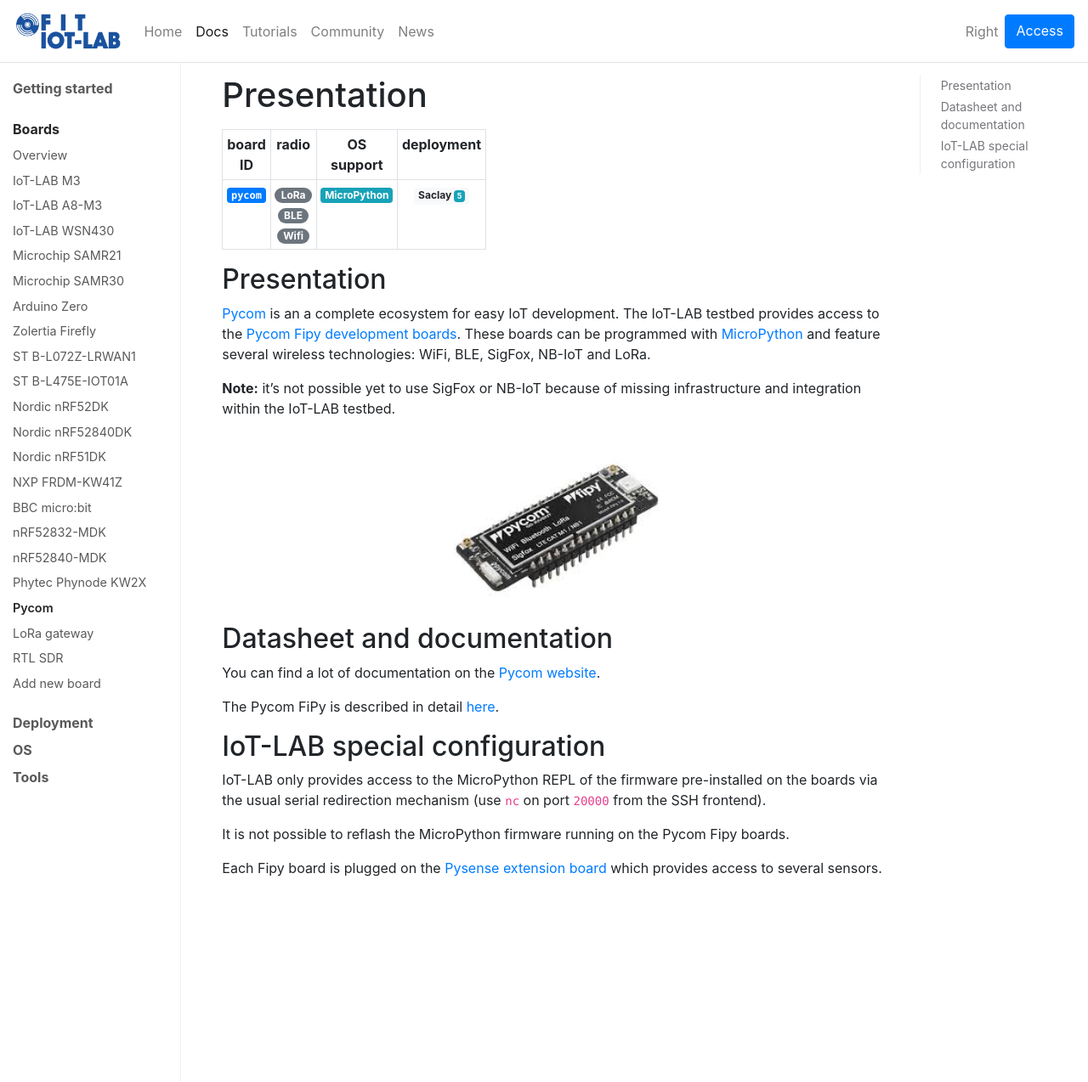
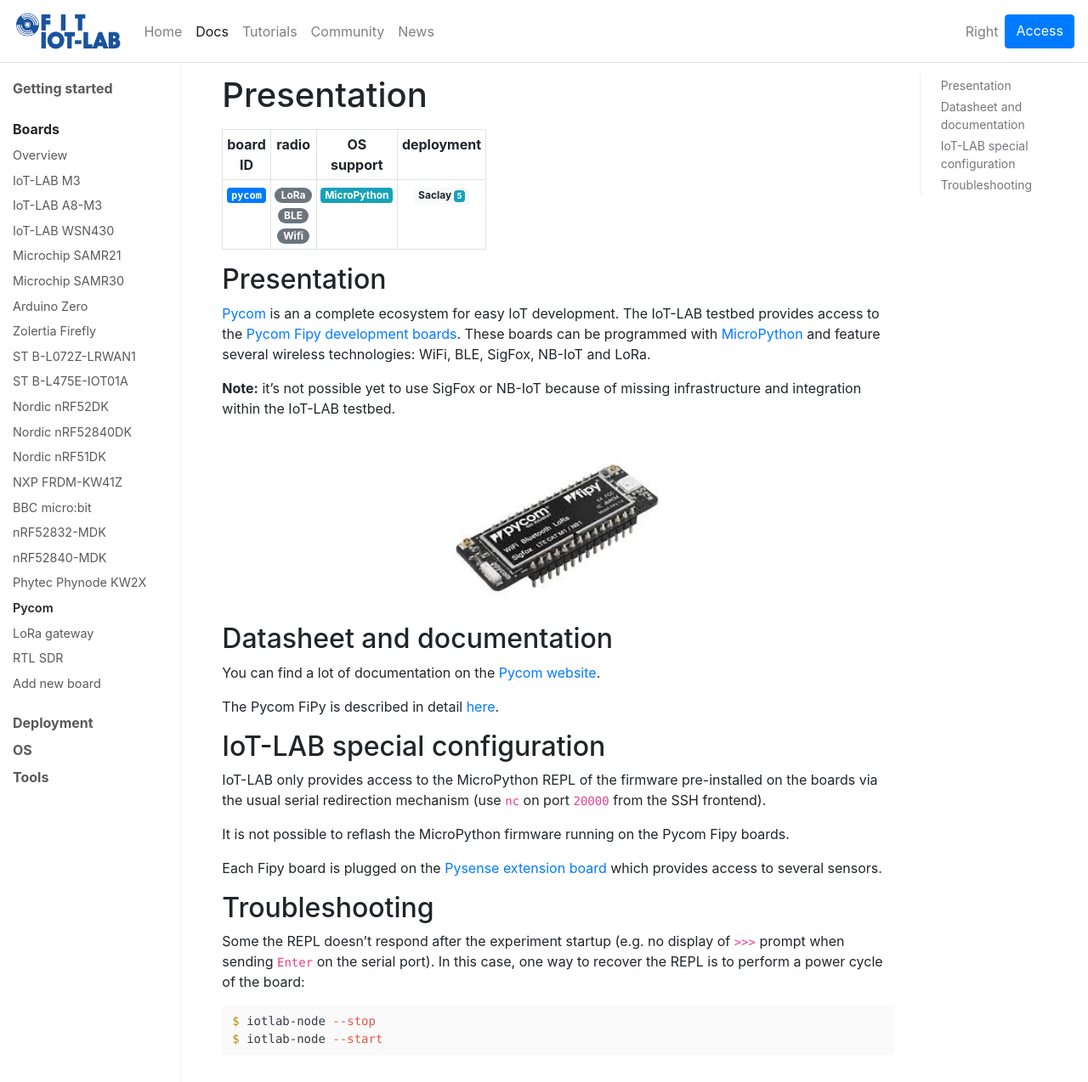
Before and after one commit to iot-lab/iot-lab.github.io, a Jekyll site: the page built from docs/boards/pycom.md, in a window 1280 px wide and 1274 px high. Shown: the whole window at 85% size. Built offline with Jekyll 4.4.1, drawn with Linux system fonts in a browser that asks for light colours; our own code applies the rules of GitHub Pages for plain Markdown files.

Commit message:
docs/boards/pycom: add troubleshooting section

````diff
--- a/docs/boards/pycom.md
+++ b/docs/boards/pycom.md
@@ -38,3 +38,15 @@
 Each Fipy board is plugged on the
 [Pysense extension board](https://docs.pycom.io/datasheets/boards/pysense/)
 which provides access to several sensors.
+
+## Troubleshooting
+
+Some the REPL doesn't respond after the experiment startup (e.g. no display of
+`>>>` prompt when sending `Enter` on the serial port).
+In this case, one way to recover the REPL is to perform a power cycle of the
+board:
+
+```bash
+$ iotlab-node --stop
+$ iotlab-node --start
+```
````
